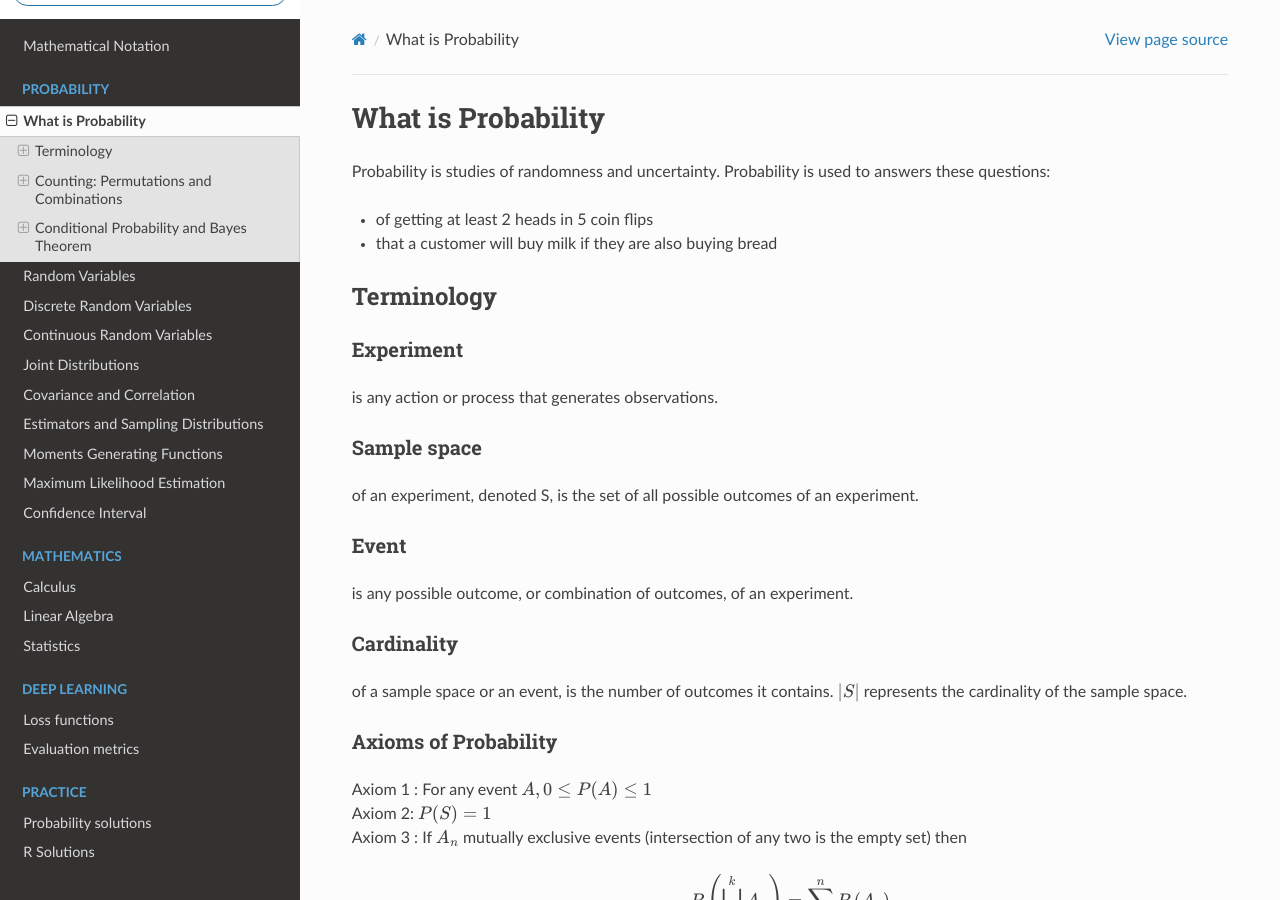
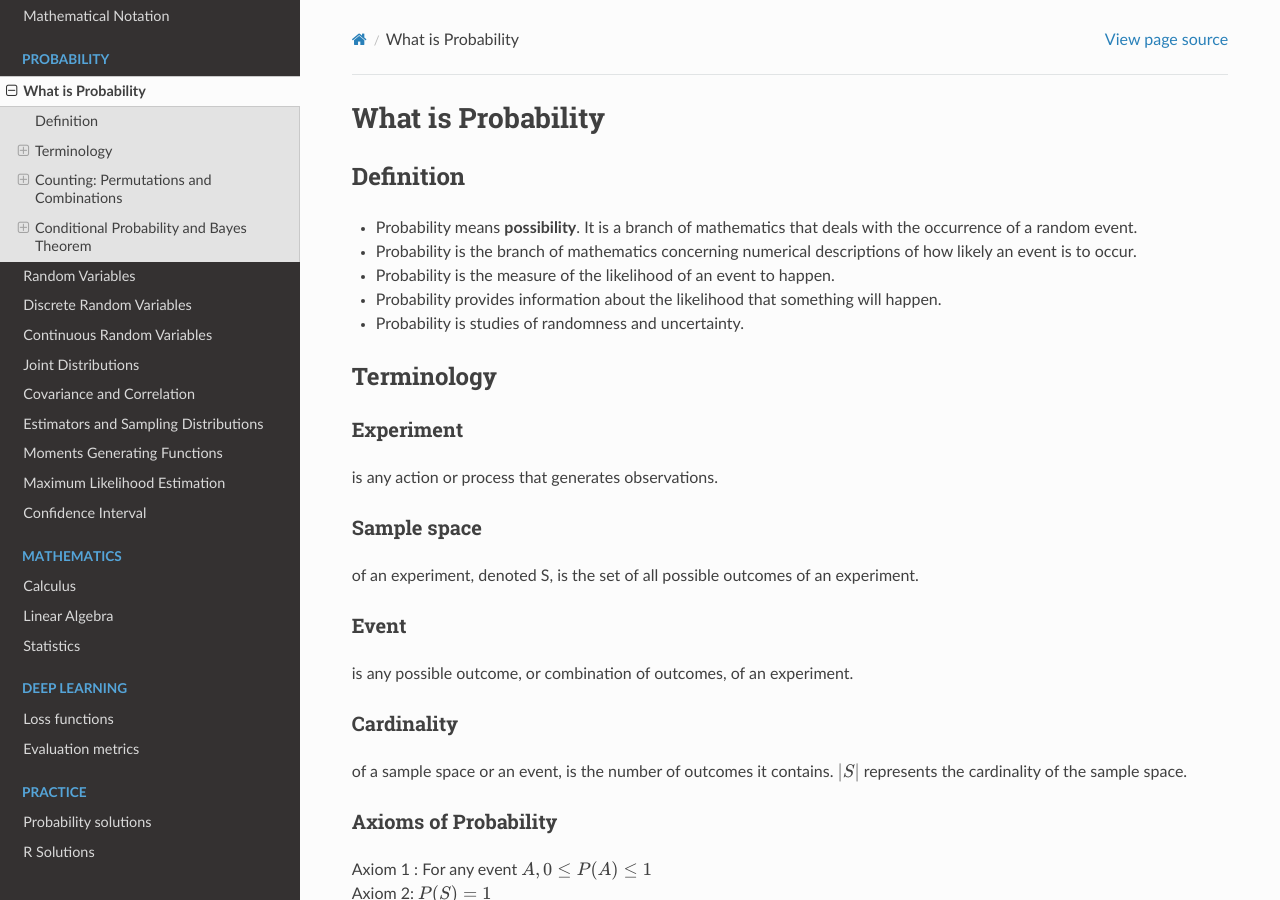
Before and after one commit to akkefa/ml-notes, a Sphinx documentation site: the page built from docs/probability/what_is_probability.rst, in a window 1280 px wide and 900 px high. Built offline with Sphinx 7.4.7 and the Read the Docs theme 2.0.0, drawn with Linux system fonts in a browser that asks for light colours.

Commit message:
New changes.

```diff
--- a/docs/probability/what_is_probability.rst
+++ b/docs/probability/what_is_probability.rst
@@ -5,10 +5,13 @@
 What is Probability
 ####################
 
-Probability is studies of randomness and uncertainty. Probability is used to answers these questions:
-
-- of getting at least 2 heads in 5 coin flips
-- that a customer will buy milk if they are also buying bread
+Definition
+===========
+- Probability means **possibility**. It is a branch of mathematics that deals with the occurrence of a random event.
+- Probability is the branch of mathematics concerning numerical descriptions of how likely an event is to occur.
+- Probability is the measure of the likelihood of an event to happen.
+- Probability provides information about the likelihood that something will happen.
+- Probability is studies of randomness and uncertainty.
 
 Terminology
 ============
```
